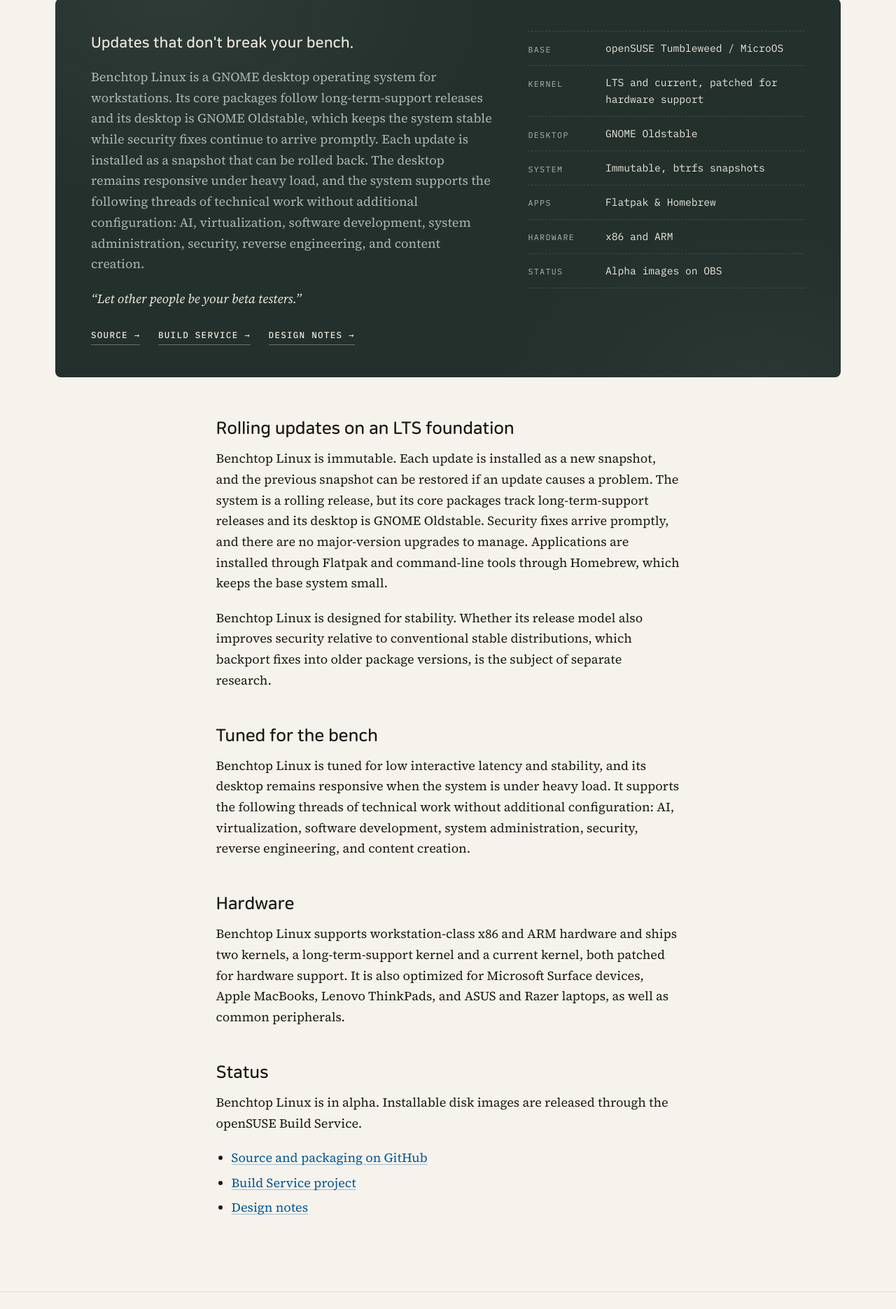
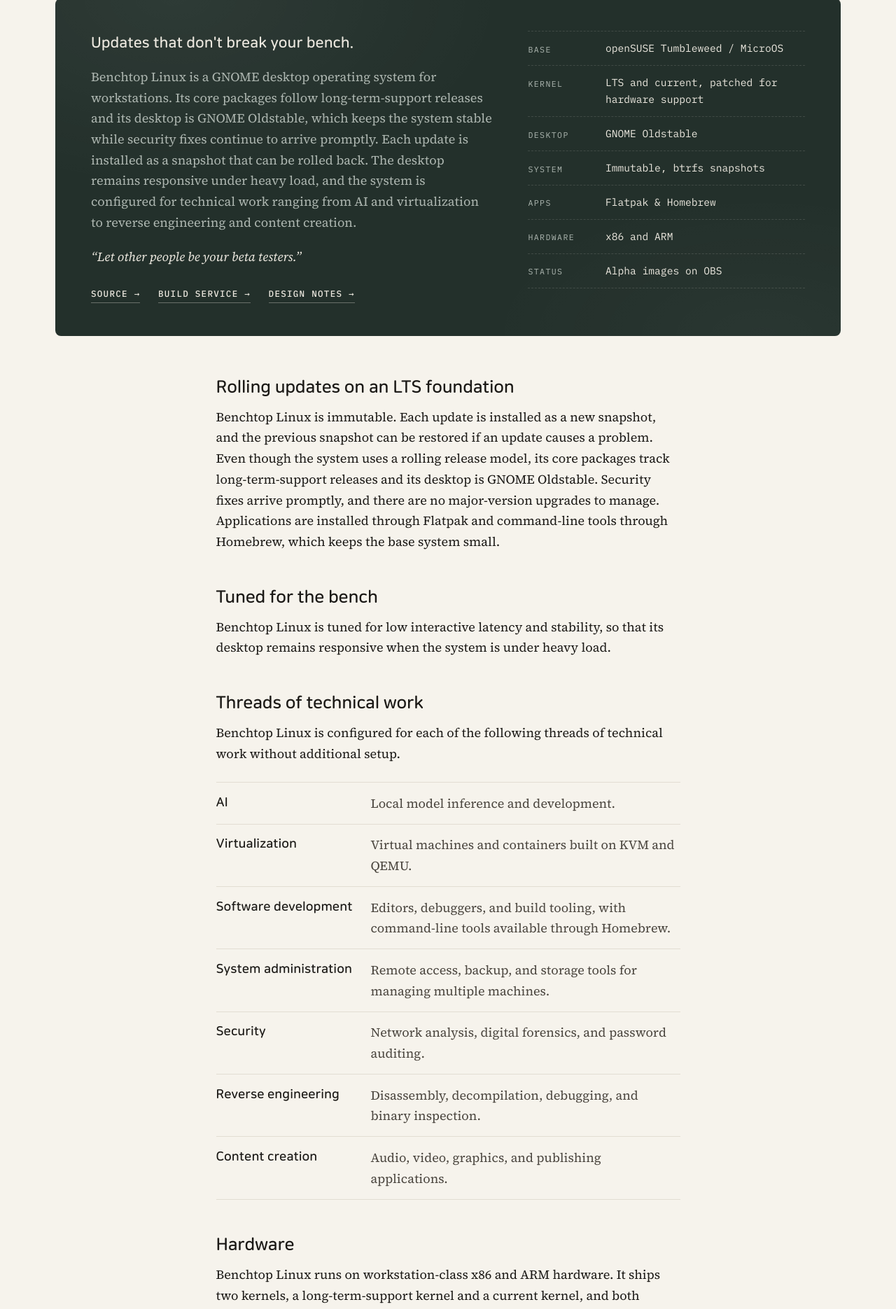
Before and after one commit to TechnicompLabs/technicomplabs.github.io, a Jekyll site: the page built from _pages/benchtop.md, in a window 1280 px wide. Shown: the part 448-2318 px from the top of the page at 70% size. Built offline with Jekyll 4.4.1, drawn with Linux system fonts in a browser that asks for light colours; some of the changed text lies outside the part shown.

Commit message:
Benchtop page: restructure threads, hardware, and release-model sections

```diff
--- a/_includes/benchtop.html
+++ b/_includes/benchtop.html
@@ -3,7 +3,7 @@
     {% unless include.compact %}<p class="board-kicker">Technicomp Benchtop Linux &middot; Alpha</p>
     <h2 class="board-title">The operating system for the technical workbench.</h2>{% endunless %}
     <p class="board-lead">Updates that don't break your bench.</p>
-    <p>Benchtop Linux is a GNOME desktop operating system for workstations. Its core packages follow long-term-support releases and its desktop is GNOME Oldstable, which keeps the system stable while security fixes continue to arrive promptly. Each update is installed as a snapshot that can be rolled back. The desktop remains responsive under heavy load, and the system supports the following threads of technical work without additional configuration: AI, virtualization, software development, system administration, security, reverse engineering, and content creation.</p>
+    <p>Benchtop Linux is a GNOME desktop operating system for workstations. Its core packages follow long-term-support releases and its desktop is GNOME Oldstable, which keeps the system stable while security fixes continue to arrive promptly. Each update is installed as a snapshot that can be rolled back. The desktop remains responsive under heavy load, and the system is configured for technical work ranging from AI and virtualization to reverse engineering and content creation.</p>
     <p class="board-motto">&ldquo;Let other people be your beta testers.&rdquo;</p>
     <p class="board-links">
       <a href="https://github.com/TechnicompLabs">Source &rarr;</a>
--- a/_pages/benchtop.md
+++ b/_pages/benchtop.md
@@ -18,17 +18,29 @@ description: "Technicomp Benchtop Linux, the operating system for the technical
 
 ## Rolling updates on an LTS foundation
 
-Benchtop Linux is immutable. Each update is installed as a new snapshot, and the previous snapshot can be restored if an update causes a problem. The system is a rolling release, but its core packages track long-term-support releases and its desktop is GNOME Oldstable. Security fixes arrive promptly, and there are no major-version upgrades to manage. Applications are installed through Flatpak and command-line tools through Homebrew, which keeps the base system small.
-
-Benchtop Linux is designed for stability. Whether its release model also improves security relative to conventional stable distributions, which backport fixes into older package versions, is the subject of separate research.
+Benchtop Linux is immutable. Each update is installed as a new snapshot, and the previous snapshot can be restored if an update causes a problem. Even though the system uses a rolling release model, its core packages track long-term-support releases and its desktop is GNOME Oldstable. Security fixes arrive promptly, and there are no major-version upgrades to manage. Applications are installed through Flatpak and command-line tools through Homebrew, which keeps the base system small.
 
 ## Tuned for the bench
 
-Benchtop Linux is tuned for low interactive latency and stability, and its desktop remains responsive when the system is under heavy load. It supports the following threads of technical work without additional configuration: AI, virtualization, software development, system administration, security, reverse engineering, and content creation.
+Benchtop Linux is tuned for low interactive latency and stability, so that its desktop remains responsive when the system is under heavy load.
+
+## Threads of technical work
+
+Benchtop Linux is configured for each of the following threads of technical work without additional setup.
+
+<dl class="threads">
+  <div><dt>AI</dt><dd>Local model inference and development.</dd></div>
+  <div><dt>Virtualization</dt><dd>Virtual machines and containers built on KVM and QEMU.</dd></div>
+  <div><dt>Software development</dt><dd>Editors, debuggers, and build tooling, with command-line tools available through Homebrew.</dd></div>
+  <div><dt>System administration</dt><dd>Remote access, backup, and storage tools for managing multiple machines.</dd></div>
+  <div><dt>Security</dt><dd>Network analysis, digital forensics, and password auditing.</dd></div>
+  <div><dt>Reverse engineering</dt><dd>Disassembly, decompilation, debugging, and binary inspection.</dd></div>
+  <div><dt>Content creation</dt><dd>Audio, video, graphics, and publishing applications.</dd></div>
+</dl>
 
 ## Hardware
 
-Benchtop Linux supports workstation-class x86 and ARM hardware and ships two kernels, a long-term-support kernel and a current kernel, both patched for hardware support. It is also optimized for Microsoft Surface devices, Apple MacBooks, Lenovo ThinkPads, and ASUS and Razer laptops, as well as common peripherals.
+Benchtop Linux runs on workstation-class x86 and ARM hardware. It ships two kernels, a long-term-support kernel and a current kernel, and both include patches that extend support for laptops, tablets, convertibles, and common peripherals.
 
 ## Status
 
--- a/assets/css/main.css
+++ b/assets/css/main.css
@@ -209,6 +209,13 @@ th { font-family: var(--mono); font-size: 0.72rem; font-weight: 500; letter-spac
 .split p.kicker, .card-body p.kicker { font-size: 0.72rem; color: var(--accent); margin: 0 0 0.6rem; }
 .split p.kicker { margin-bottom: 0.9rem; }
 
+/* Threads list */
+.threads { margin: 1.5rem 0 0; border-top: 1px solid var(--rule); }
+.threads div { display: grid; grid-template-columns: 12rem minmax(0, 1fr); gap: 1rem; padding: 0.85rem 0; border-bottom: 1px solid var(--rule); }
+.threads dt { font-family: var(--display); font-weight: 700; color: var(--ink); }
+.threads dd { margin: 0; color: var(--ink-2); }
+@media (max-width: 40rem) { .threads div { grid-template-columns: 1fr; gap: 0.2rem; } }
+
 /* Product page */
 .product-header { border-bottom: 0; margin-bottom: 0; padding-bottom: 2rem; max-width: 50rem; }
 .product-header h1 { font-size: clamp(2.2rem, 4.8vw, 3.3rem); line-height: 1.06; letter-spacing: -0.025em; }
```
